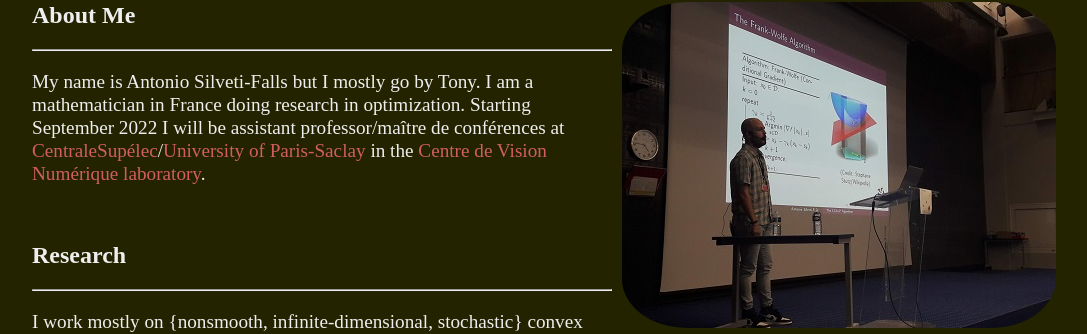
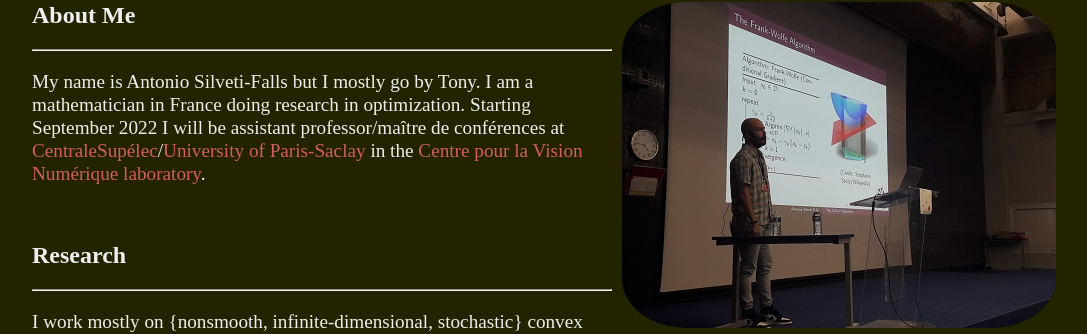
Before and after one commit to tonysf/tonysf.github.io, a Jekyll site: the page built from index.html, in a window 1280 px wide. Shown: the part 279-613 px from the top of the page, without its empty margins (96-1183 px from the left). Built offline with Jekyll 4.4.1, drawn with Linux system fonts in a browser that asks for light colours.

Commit message:
Updated talks

```diff
--- a/index.html
+++ b/index.html
@@ -7,7 +7,7 @@
 	alt="SPARS 2019 Conference Presentation" />
 <h2>About Me</h2>
 <hr>
-<p>	My name is Antonio Silveti-Falls but I mostly go by Tony. I am a mathematician in France doing research in optimization. Starting September 2022 I will be assistant professor/maître de conférences at <a href="https://www.centralesupelec.fr/">CentraleSupélec</a>/<a href="https://www.universite-paris-saclay.fr/en">University of Paris-Saclay</a> in the <a href="https://cvn.centralesupelec.fr/">Centre de Vision Numérique laboratory</a>.<br>
+<p>	My name is Antonio Silveti-Falls but I mostly go by Tony. I am a mathematician in France doing research in optimization. Starting September 2022 I will be assistant professor/maître de conférences at <a href="https://www.centralesupelec.fr/">CentraleSupélec</a>/<a href="https://www.universite-paris-saclay.fr/en">University of Paris-Saclay</a> in the <a href="https://cvn.centralesupelec.fr/">Centre pour la Vision Numérique laboratory</a>.<br>
 <!--	I am currently a postdoctoral reseracher in applied mathematics at the <a href="https://www.tse-fr.eu/people/antonio-silveti-falls">Toulouse School of Economics</a> advised
 	by <a href="https://www.tse-fr.eu/fr/people/jerome-bolte">Jérôme Bolte</a> and <a href="https://www.irit.fr/~Edouard.Pauwels">Edouard Pauwels</a>. <br>
 	Before this, I did my PhD at the <a href="http://welcome.unicaen.fr">University of Caen</a> in the <a href="https://www.greyc.fr/en/equipes/image-2">GREYC laboratory IMAGE team</a>
--- a/talks/index.html
+++ b/talks/index.html
@@ -5,17 +5,17 @@
 <h2>Upcoming</h2>
 <hr>
 <p><ul class="publications">
-	<label><b>[2022]</b></label><li>  <b>[Arcachon, France]</b> Curves and Surfaces<br>
-		<i>Nonsmooth Implicit Differentiation for Machine Learning.</i></li>
 	<label><b>[2022]</b></label><li>  <b>[Indianapolis, Indiana]</b> INFORMS<br>
 		<i>Nonsmooth Implicit Differentiation for Machine Learning.</i></li>
 </ul></p><br>
 <h2>Past</h2>
 <hr>
 <p><ul class="publications">
+	<label><b>[2022]</b></label><li>  <b>[Arcachon, France]</b> Curves and Surfaces<br>
+		<i>Nonsmooth Implicit Differentiation for Machine Learning.</i></li>
 	<label><b>[2022]</b></label><li>  <b>[Basel, Switzerland]</b>	University of Basel Department of Mathematics and Computer Science Seminar<br>
 		<i>Nonsmooth Implicit Differentiation for Machine Learning and Optimization.</i></li>
-	<label><b>[2022]</b></label><li>  <b>[Virtual]</b>	Centre de Vision Numérique Seminar<br>
+	<label><b>[2022]</b></label><li>  <b>[Virtual]</b>	Centre pour la Vision Numérique Seminar<br>
 		<i>Nonsmooth Implicit Differentiation for Machine Learning and Optimization.</i></li>
 	<label><b>[2022]</b></label><li>  <b>[Graz, Austria]</b> Institute of Mathematics and Scientific Computing, University of Graz<br>
 		<i>Nonsmooth Implicit Differentiation for Machine Learning and Optimization.</i></li>
```
